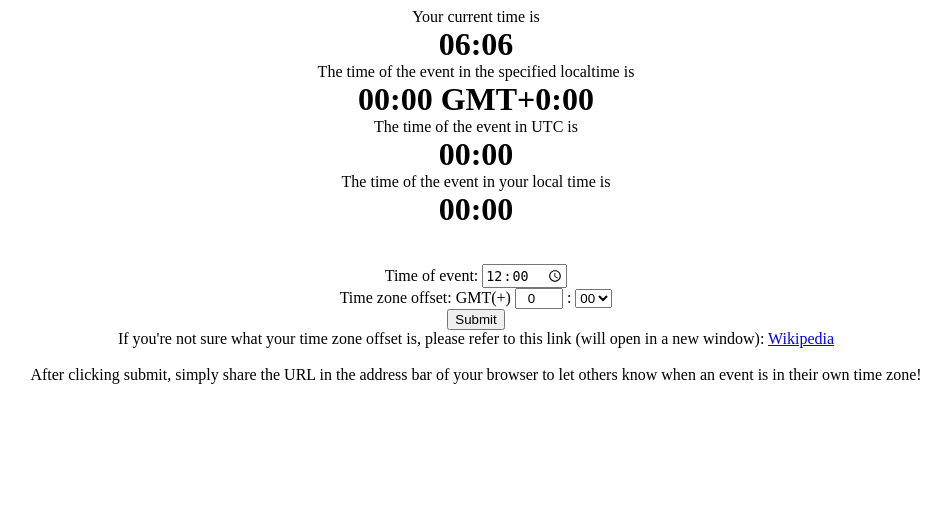
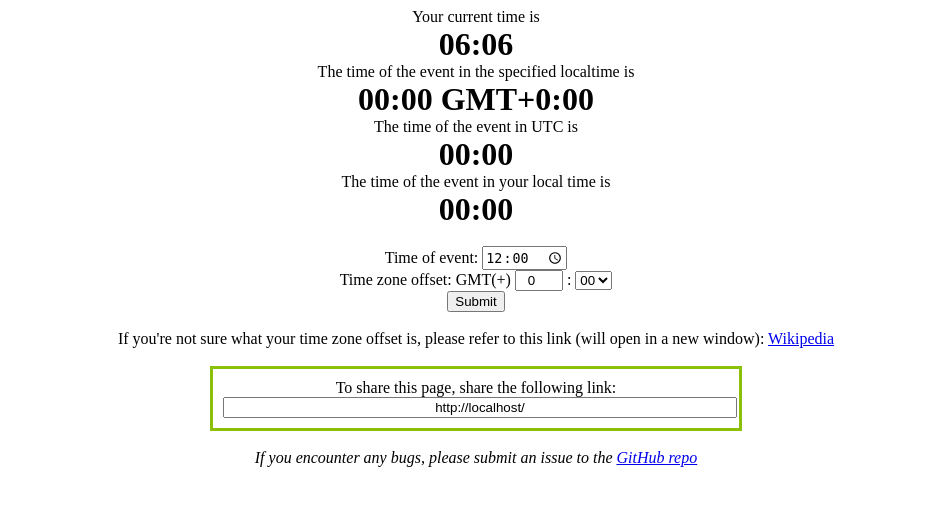
Before and after one commit to kylemsguy/timezone-converter, a PHP site: page / in a window 1280 px wide. Shown: the top 506 px of the page, without its empty margins (164-1115 px from the left). Run offline with PHP 8.4, Linux system fonts and the light colour scheme.

Commit message:
updated to sync with changes made on localtime.xyz

```diff
--- a/css/main.css
+++ b/css/main.css
@@ -1,4 +1,4 @@
-.time {
+.time{
     text-align: center;
     font-weight: bold;
     font-size: 24pt;
@@ -34,6 +34,19 @@
     text-align: center;
 }
 
+#linkbox {
+    width: 100%;
+    text-align: center;
+}
+
+#share {
+    width: 40%;
+    text-align: center;
+    margin: auto;
+    border:3px solid #8AC007;
+    padding: 10px;
+}
+
 @media only screen and (max-device-width: 600px) {
     input[type=text], input[type=url], input[type=email], input[type=password], input[type=tel] {
       -webkit-appearance: none; -moz-appearance: none;
--- a/index.php
+++ b/index.php
@@ -87,7 +87,6 @@ echo (offsetToHrsMins($prevoffset));
 		<input type="text" name="sourcetime value=""-->
 
 		<br>
-		<br>
 	</div>
 
 	<div id="footer">
@@ -105,12 +104,18 @@ echo (offsetToHrsMins($prevoffset));
 			<br>
 			<input type="submit" value="Submit">
 		</form>
-
+		<br>
 		<div id="instructions">
 			If you're not sure what your time zone offset is, please refer to this link (will open in a new window): <a href="https://en.wikipedia.org/wiki/List_of_UTC_time_offsets" target="_blank">Wikipedia</a><br>
 			<br>
-			After clicking submit, simply share the URL in the address bar of your browser to let others know when an event is in their own time zone!
+			<!--After clicking submit, simply share the URL in the address bar of your browser to let others know when an event is in their own time zone!-->
 		</div>
+		<div id="share">
+			To share this page, share the following link:<br>
+			<input type="text" id="linkbox" value="">
+		</div>
+		<br>
+		<center><i>If you encounter any bugs, please submit an issue to the <a href="https://github.com/kylemsguy/timezone-converter">GitHub repo</a></i></center>
 	</div>
 </div>
 </body>
--- a/js/converttime.js
+++ b/js/converttime.js
@@ -20,4 +20,5 @@ $(function(){
     $("#currtime").text(currtime_str);
     $("#eventtime").text(eventtime_utc_str);
     $("#localeventtime").text(eventtime_str);
+    $("#linkbox").attr("value", window.location.href);
 });
```
